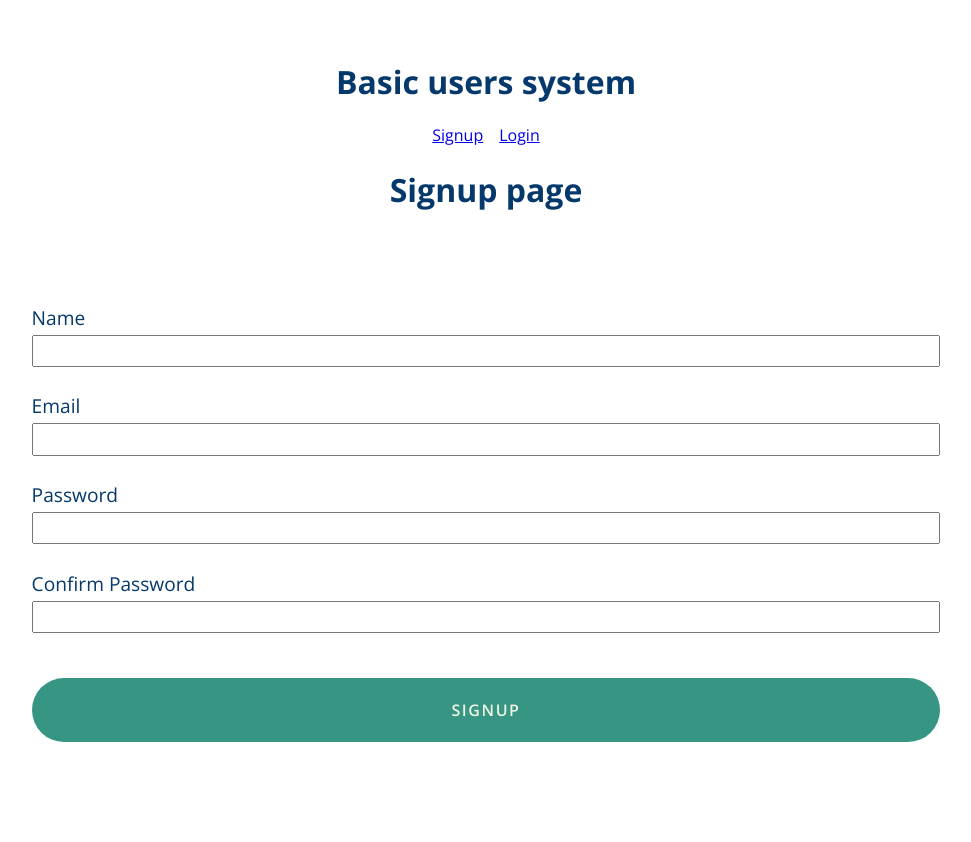
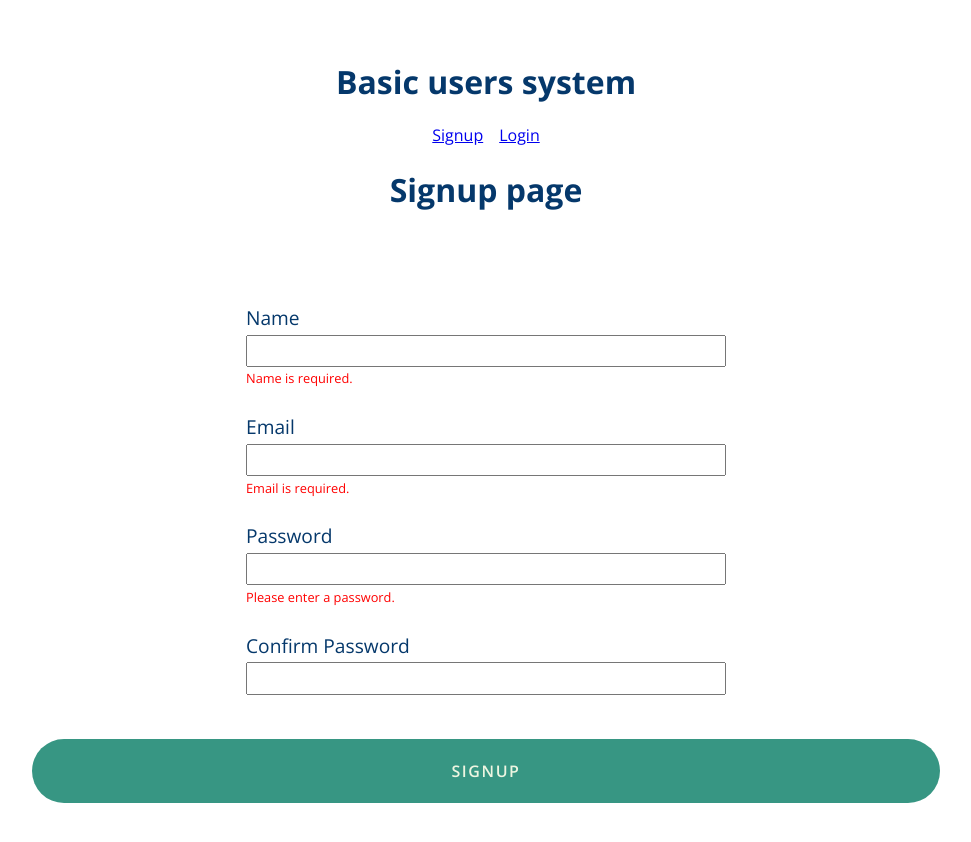
Before and after one commit to slekstut/nodejs-basic-users-system, a Vue app in the folder client/: page /signup in a window 1280 px wide. Shown: the top 842 px of the page, without its empty margins (154-1125 px from the left). Built offline with nearby package versions, Linux system fonts and the light colour scheme.

Commit message:
validation of sign up form

```diff
--- a/client/package.json
+++ b/client/package.json
@@ -10,7 +10,8 @@
   "dependencies": {
     "core-js": "^3.6.5",
     "vue": "^2.6.11",
-    "vue-router": "^3.5.2"
+    "vue-router": "^3.5.2",
+    "vuelidate": "^0.7.6"
   },
   "devDependencies": {
     "@vue/cli-plugin-babel": "~4.5.0",
--- a/client/src/main.js
+++ b/client/src/main.js
@@ -1,7 +1,9 @@
 import Vue from 'vue'
 import App from './App.vue'
 import router from './router'
+import Vuelidate from 'vuelidate'
 
+Vue.use(Vuelidate)
 Vue.config.productionTip = false
 
 new Vue({
--- a/client/src/views/Signup.vue
+++ b/client/src/views/Signup.vue
@@ -1,23 +1,30 @@
 <template>
   <div>
     <h1>Signup page</h1>
-    <form action="">
+    <form @submit.prevent="submitSignup">
       <div class="form__group">
         <div class="form__input">
           <label for="name">Name</label>
-          <input type="text" />
+          <input type="text" v-model.trim="$v.authData.name.$model" />
+          <div class="error" v-if="!$v.authData.name.required">Name is required.</div>
+          <div class="error" v-if="!$v.authData.name.minLength">Name must have at least {{ $v.authData.name.$params.minLength.min }} letters.</div>
         </div>
         <div class="form__input">
           <label for="email">Email</label>
-          <input type="email" />
+          <input type="email" v-model="$v.authData.email.$model" />
+          <div class="error" v-if="!$v.authData.email.required">Email is required.</div>
+          <div class="error" v-if="!$v.authData.email.email">Please enter a valid email address.</div>
         </div>
         <div class="form__input">
           <label for="password">Password</label>
-          <input type="password" />
+          <input type="password" v-model="$v.authData.password.$model" />
+          <div class="error" v-if="!$v.authData.password.required">Please enter a password.</div>
+          <div class="error" v-if="!$v.authData.password.minLength">Password must be not less {{ $v.authData.password.$params.minLength.min }} letters.</div>
         </div>
         <div class="form__input">
           <label for="c_password">Confirm Password</label>
-          <input type="password" />
+          <input type="password" v-model="$v.authData.cPassword.$model" />
+          <div class="error" v-if="!$v.authData.cPassword.sameAsPassword">Passwords must identical.</div>
         </div>
         <button type="submit" class="btn__button">Signup</button>
       </div>
@@ -26,7 +33,44 @@
 </template>
 
 <script>
-export default {};
+import { required, minLength, sameAs, email } from "vuelidate/lib/validators";
+export default {
+  data() {
+    return {
+      authData: {
+        name: "",
+        email: "",
+        password: "",
+        cPassword: "",
+      },
+    };
+  },
+  validations: {
+    authData: {
+      name: {
+        required,
+        minLength: minLength(5),
+      },
+      email: {
+        required,
+        email
+      },
+      password: {
+        required,
+        minLength: minLength(5),
+      },
+      cPassword: {
+        required,
+        sameAsPassword: sameAs("password"),
+      },
+    },
+  },
+  methods: {
+    submitSignup() {
+      console.log(this.authData.name);
+    },
+  },
+};
 </script>
 
 <style lang="scss">
@@ -44,10 +88,10 @@ $green: #8ee4af;
   align-items: center;
   margin: 10vh 5vw;
   .form__input {
-    width: 80%;
+    width: 30em;
     display: flex;
     flex-direction: column;
-    margin: .8em 0;
+    margin: 0.8em 0;
     label {
       font-size: 1.2rem;
       color: $font-color;
@@ -56,6 +100,15 @@ $green: #8ee4af;
     }
     input {
       padding: 0.5em;
+      &:focus {
+        outline: none;
+      }
+    }
+    .error {
+     color: red;
+     text-align: left;
+     margin-top: .2em;
+     font-size: .8rem;
     }
   }
   .btn__button {
@@ -63,14 +116,18 @@ $green: #8ee4af;
     height: 4em;
     background: $darker-green;
     color: $white;
-    font-family: 'Open Sans', sans-serif;
+    font-family: "Open Sans", sans-serif;
     font-weight: 600;
     font-size: 1rem;
     text-transform: uppercase;
     border: none;
     border-radius: 2em;
     margin-top: 2em;
-    letter-spacing: .1em;
+    letter-spacing: 0.1em;
+    &:hover {
+      cursor: pointer;
+      opacity: 0.8;
+    }
   }
 }
 </style>
```
Also changed, not shown: 1 other file (tests, documents, lock files or other folders).
